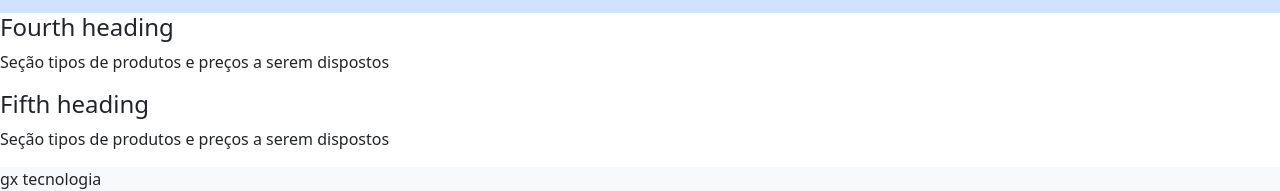
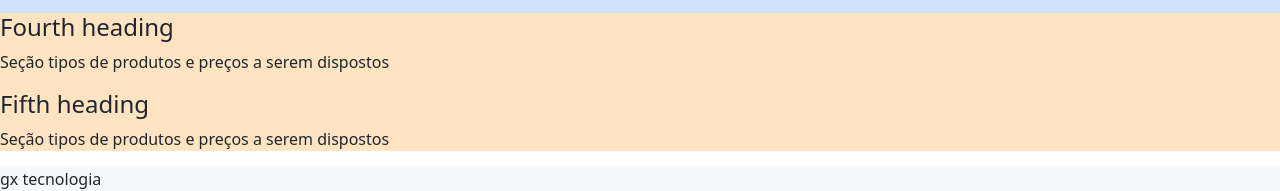
Before and after one commit to gabrielfighter/project-one, a plain HTML site: page main.html in a window 1280 px wide. Shown: the part 1600-1791 px from the top of the page. Drawn offline with nearby package versions, Linux system fonts and the light colour scheme.

Commit message:
back-bisque
alterando para testar pages

```diff
--- a/style.css
+++ b/style.css
@@ -57,3 +57,6 @@ li:hover{
 a{
     text-decoration: none;
 }
+#test{
+    background-color: bisque;
+}
```
